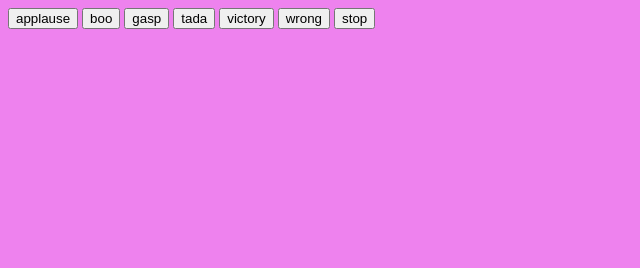
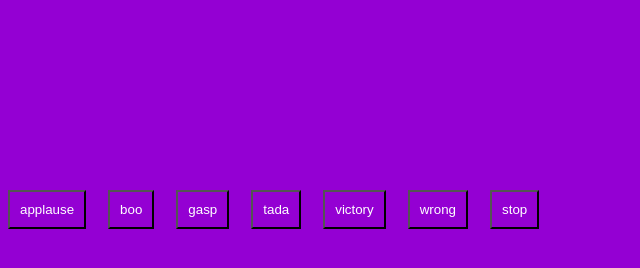
Before and after one commit to acciojob/Soundbar-Kulsoom08, a website: page main.html in a window 1280 px wide. Shown: the whole page, without its empty margins (0-640 px from the left). Drawn offline with Linux system fonts and the light colour scheme.

Commit message:
created a submission

```diff
--- a/styles.css
+++ b/styles.css
@@ -1,4 +1,21 @@
 /*  your css code here. If applicable */
 body{
-	background-color:violet;
+	background-color:darkviolet;
+
 }
+#buttons{
+	margin:190px 0px;
+	display:flex;
+	flex-flow:row-wrap;
+	gap:22px;
+}
+.btn{
+	background-color:darkviolet;
+	color:white;
+	padding:10px 10px;
+}
+.stop{
+	background-color:darkviolet;
+	color:white;
+	padding:10px 10px;
+}
```
